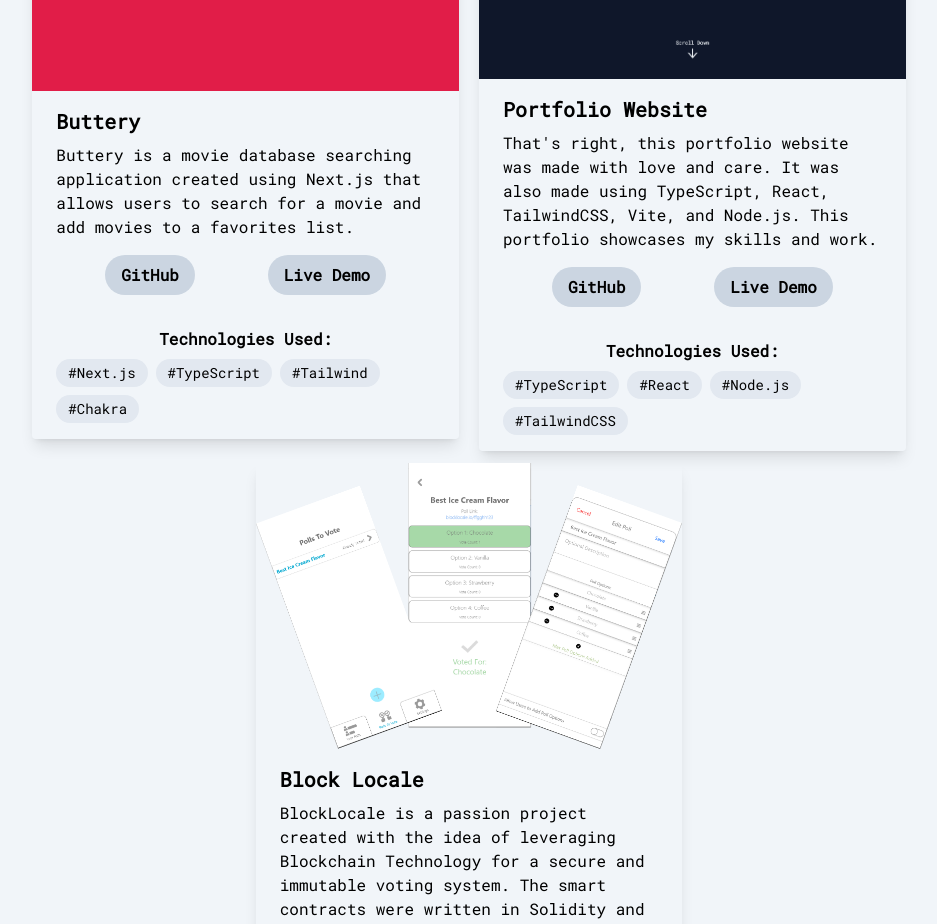
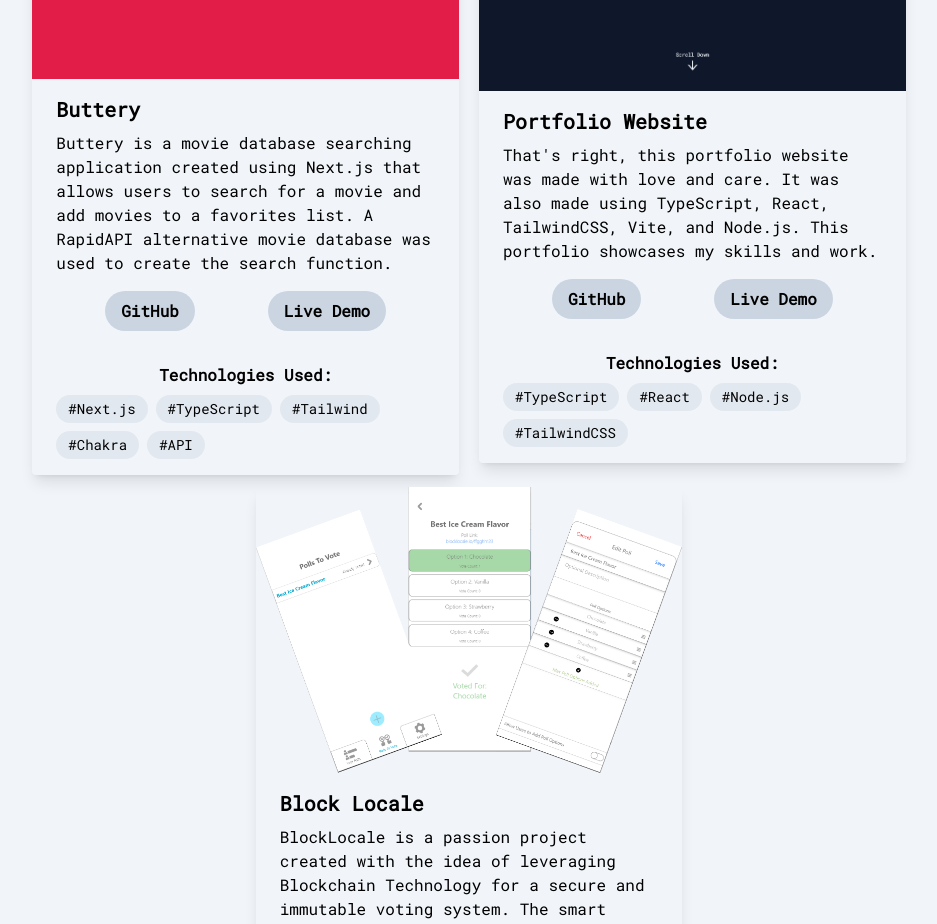
Before and after one commit to Hydraero/Richard-Tumaneng, a React (Vite) app in the folder client/: page / in a window 1280 px wide. Shown: the part 2700-3624 px from the top of the page, without its empty margins (181-1118 px from the left). Built offline with nearby package versions, Linux system fonts and the light colour scheme; what @alpinejs/intersect would draw is missing.

Commit message:
Update Projects.tsx

```diff
--- a/client/src/components/Projects.tsx
+++ b/client/src/components/Projects.tsx
@@ -82,7 +82,7 @@
                         <div className="mx-6 my-4">
                             <div className="font-bold text-xl mb-2">Buttery</div>
                             <p className="">
-                                Buttery is a movie database searching application created using Next.js that allows users to search for a movie and add movies to a favorites list.
+                                Buttery is a movie database searching application created using Next.js that allows users to search for a movie and add movies to a favorites list. A RapidAPI alternative movie database was used to create the search function.
                             </p>
                         </div>
                         <div className="flex flex-row justify-evenly pb-4">
@@ -106,6 +106,7 @@
                             <span className="inline-block bg-slate-200 dark:bg-slate-700 hover:bg-slate-300 dark:hover:bg-slate-500 rounded-full px-3 py-1 text-sm mr-2 mb-2">#TypeScript</span>
                             <span className="inline-block bg-slate-200 dark:bg-slate-700 hover:bg-slate-300 dark:hover:bg-slate-500 rounded-full px-3 py-1 text-sm mr-2 mb-2">#Tailwind</span>
                             <span className="inline-block bg-slate-200 dark:bg-slate-700 hover:bg-slate-300 dark:hover:bg-slate-500 rounded-full px-3 py-1 text-sm mr-2 mb-2">#Chakra</span>
+                            <span className="inline-block bg-slate-200 dark:bg-slate-700 hover:bg-slate-300 dark:hover:bg-slate-500 rounded-full px-3 py-1 text-sm mr-2 mb-2">#API</span>
                         </div>
                     </div>
 
```
